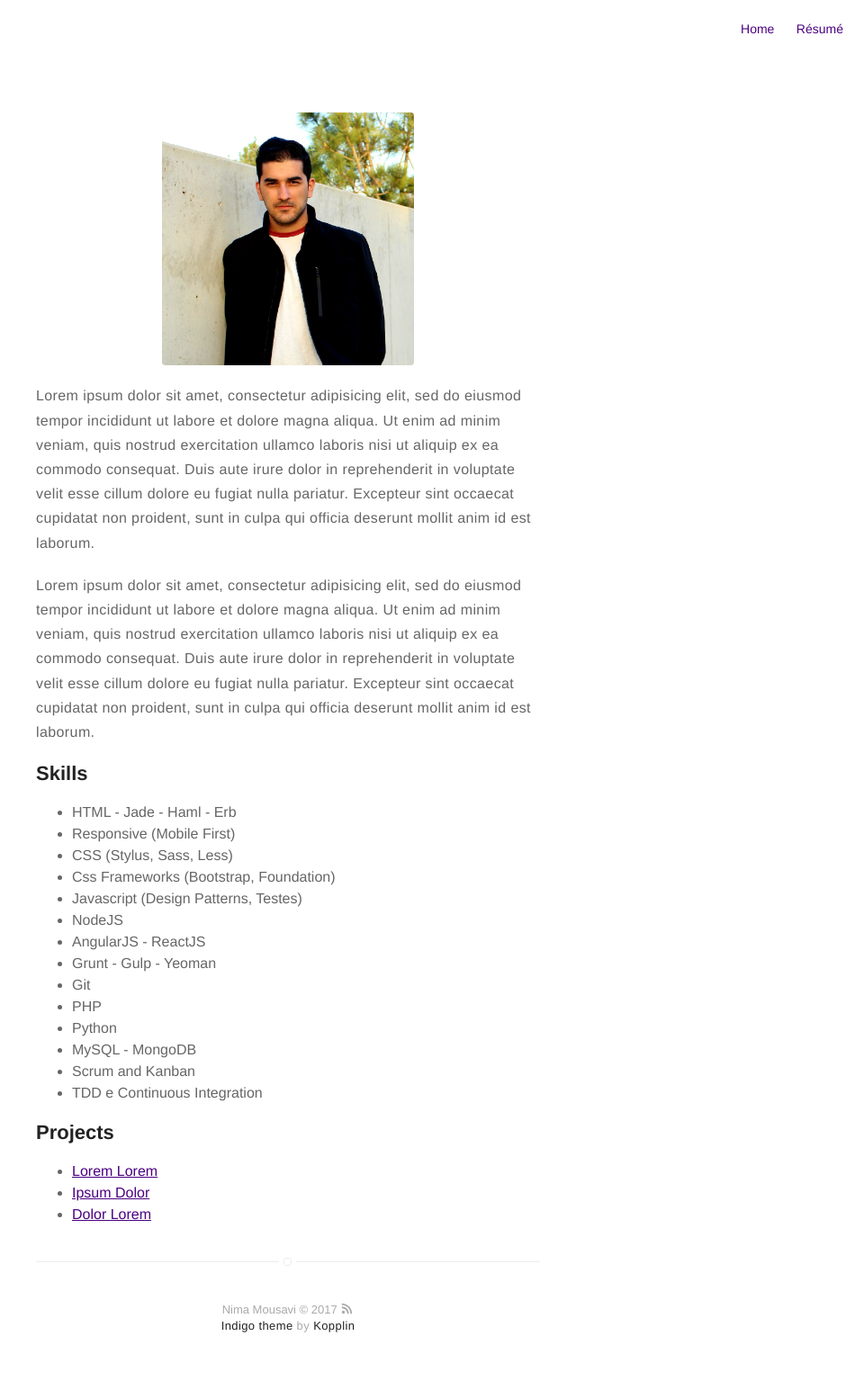
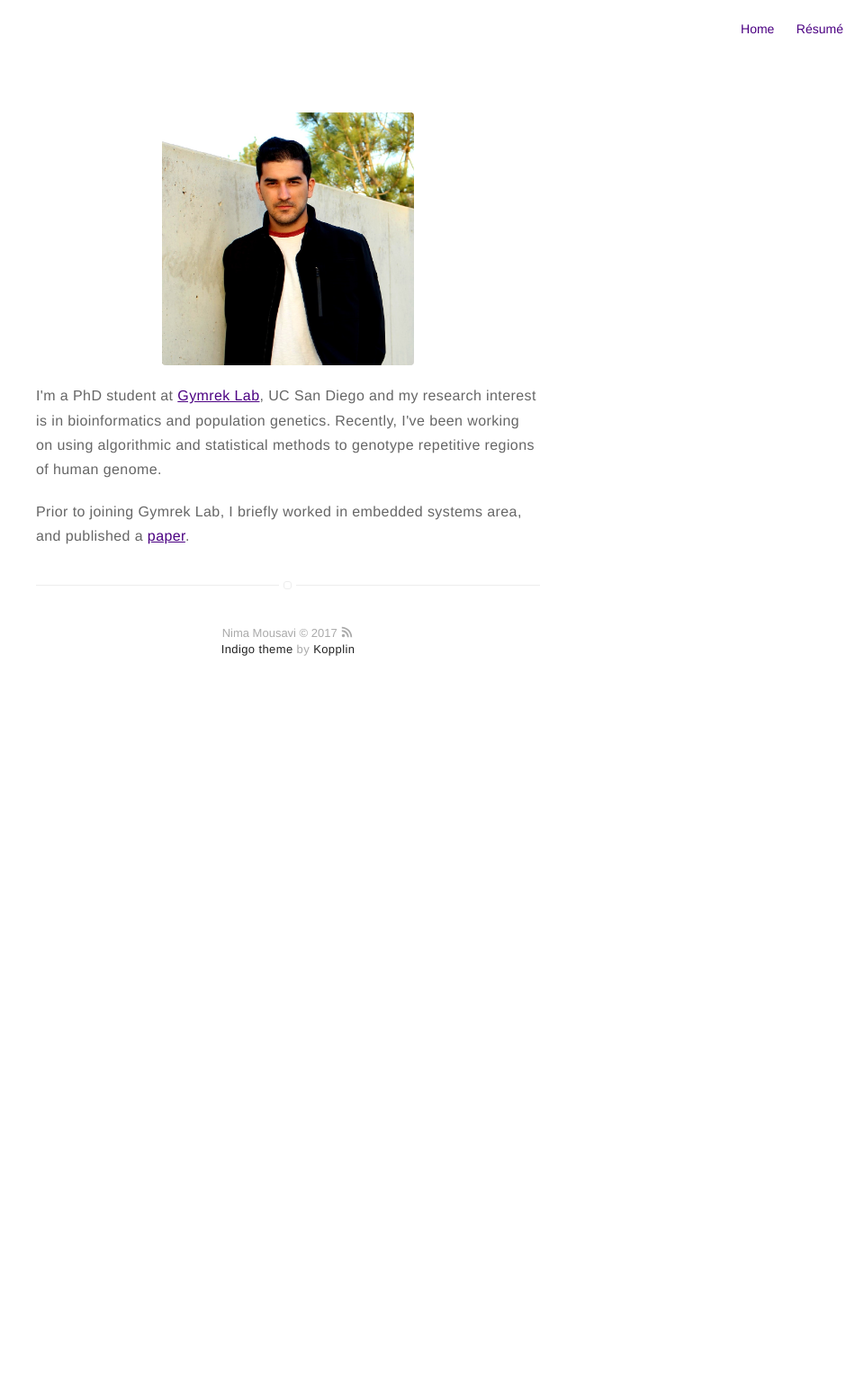
Before and after one commit to nmmsv/nmmsv.github.io, a Jekyll site: the page built from about.md, in a window 1280 px wide. Shown: the whole page at 90% size, without its empty margins (320-1280 px from the left). Built offline with Jekyll 4.4.1, drawn with Linux system fonts in a browser that asks for light colours; after the commit the page ends 900 px from its top, so only the background shows below that.

Commit message:
Updated about page

```diff
--- a/about.md
+++ b/about.md
@@ -4,25 +4,16 @@ layout: page
 ---
 ![Profile Image]({{ site.url }}/{{ site.picture }})
 
-<p>Lorem ipsum dolor sit amet, consectetur adipisicing elit, sed do eiusmod
-tempor incididunt ut labore et dolore magna aliqua. Ut enim ad minim veniam,
-quis nostrud exercitation ullamco laboris nisi ut aliquip ex ea commodo
-consequat. Duis aute irure dolor in reprehenderit in voluptate velit esse
-cillum dolore eu fugiat nulla pariatur. Excepteur sint occaecat cupidatat non
-proident, sunt in culpa qui officia deserunt mollit anim id est laborum.</p>
+<p>I'm a PhD student at <a href="https://gymreklab.github.io/index.html">Gymrek Lab</a>, UC San Diego and my research interest is in bioinformatics and population genetics.
+Recently, I've been working on using algorithmic and statistical methods to genotype repetitive regions of human genome.</p>
 
-<p>Lorem ipsum dolor sit amet, consectetur adipisicing elit, sed do eiusmod
-tempor incididunt ut labore et dolore magna aliqua. Ut enim ad minim veniam,
-quis nostrud exercitation ullamco laboris nisi ut aliquip ex ea commodo
-consequat. Duis aute irure dolor in reprehenderit in voluptate velit esse
-cillum dolore eu fugiat nulla pariatur. Excepteur sint occaecat cupidatat non
-proident, sunt in culpa qui officia deserunt mollit anim id est laborum.</p>
+<p>Prior to joining Gymrek Lab, I briefly worked in embedded systems area, and published a <a href="http://seelab.ucsd.edu/papers/NimaPeriot2017.pdf">paper</a>.</p>
 
-<h2>Skills</h2>
+<!-- <h2>Skills</h2> -->
 
-<ul class="skill-list">
-	<li>HTML - Jade - Haml - Erb</li>
-	<li>Responsive (Mobile First)</li>
+<!-- <ul class="skill-list">
+	<li>Strong background in computer programming and object oriented C++ and Python</li>
+	<li>Deep mathematical and probabilistic knowledge and experienced in theoretical problem analysis</li>
 	<li>CSS (Stylus, Sass, Less)</li>
 	<li>Css Frameworks (Bootstrap, Foundation)</li>
 	<li>Javascript (Design Patterns, Testes)</li>
@@ -35,12 +26,12 @@ proident, sunt in culpa qui officia deserunt mollit anim id est laborum.</p>
 	<li>MySQL - MongoDB</li>
 	<li>Scrum and Kanban</li>
 	<li>TDD e Continuous Integration</li>
-</ul>
+</ul> -->
 
-<h2>Projects</h2>
+<!-- <h2>Projects</h2>
 
 <ul>
 	<li><a href="https://github.com/">Lorem Lorem</a></li>
 	<li><a href="https://github.com/">Ipsum Dolor</a></li>
 	<li><a href="https://github.com/">Dolor Lorem</a></li>
-</ul>
+</ul> -->
```
